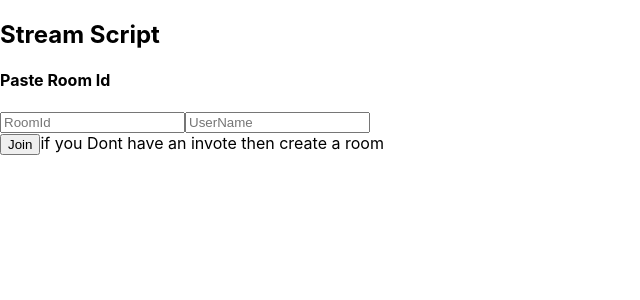
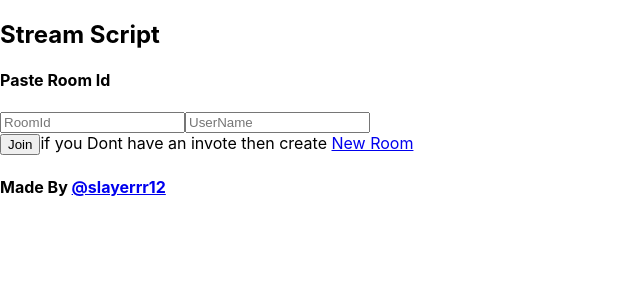
Before and after one commit to slayerrr12/RealTimeCodeEditor, a React (Create React App) app: page / in a window 1280 px wide. Shown: the top 300 px of the page, without its empty margins (0-640 px from the left). Built offline with nearby package versions, Linux system fonts and the light colour scheme.

Commit message:
footer structure setup

```diff
--- a/src/pages/Home.js
+++ b/src/pages/Home.js
@@ -3,6 +3,7 @@ import React from 'react'
 
 const Home = () => {
     return (
+        <>
             <div className='homePageWrapper'>
                 <div className='formWrapper'>
 
@@ -13,10 +14,20 @@ const Home = () => {
                         <input type="text" className='inputbox' placeholder='UserName' />
                     </div>
                     <button className='btn joinBtn'>Join</button>
-                <span>if you Dont have an invote then create a room</span>
+                    <span>if you Dont have an invote then create </span>
+                    <a href='/' className='createNewBtn'>New Room</a>
                 </div>
 
             </div>
+            <footer>
+                <h4>
+                    Made By <a href='https://github.com/slayerrr12'>
+                        @slayerrr12
+                    </a>
+                </h4>
+            </footer>
+        </>
+
     )
 }
 
```
Lines whose indentation alone changed are shown as unchanged.
